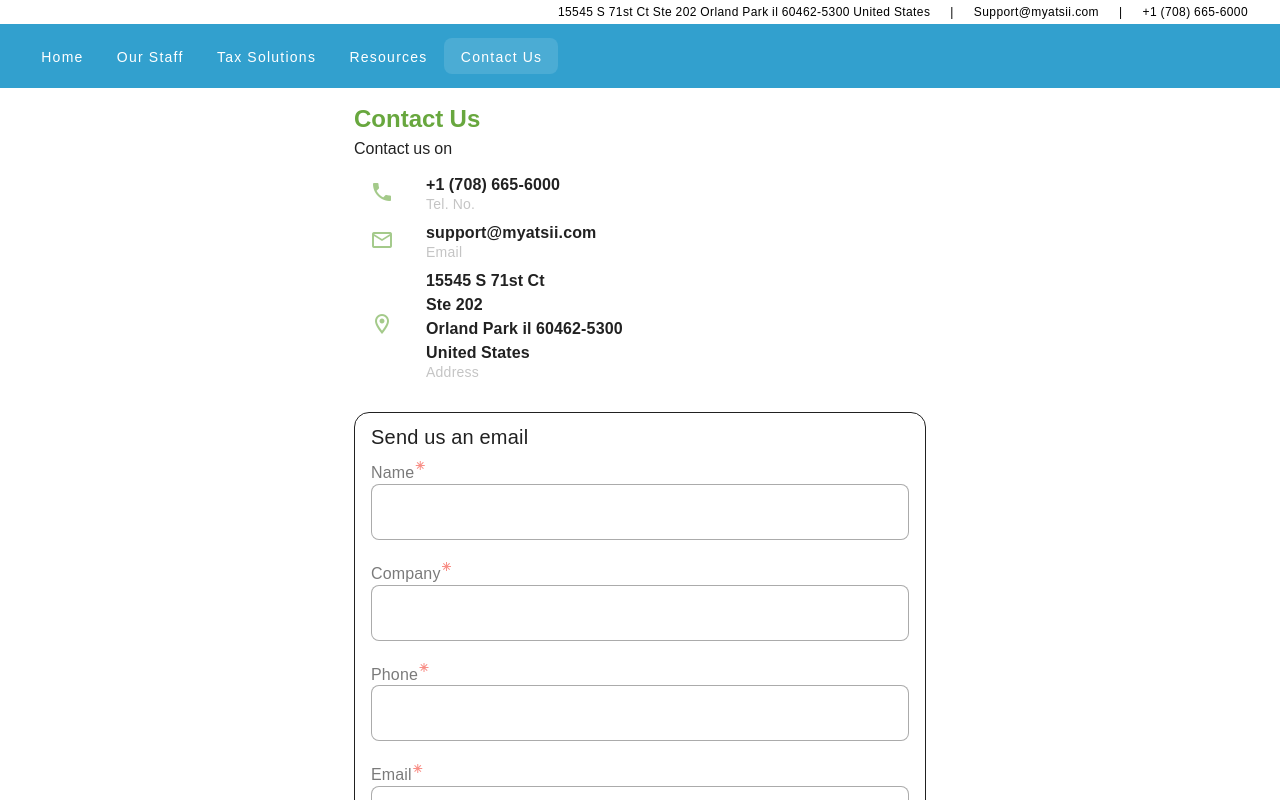
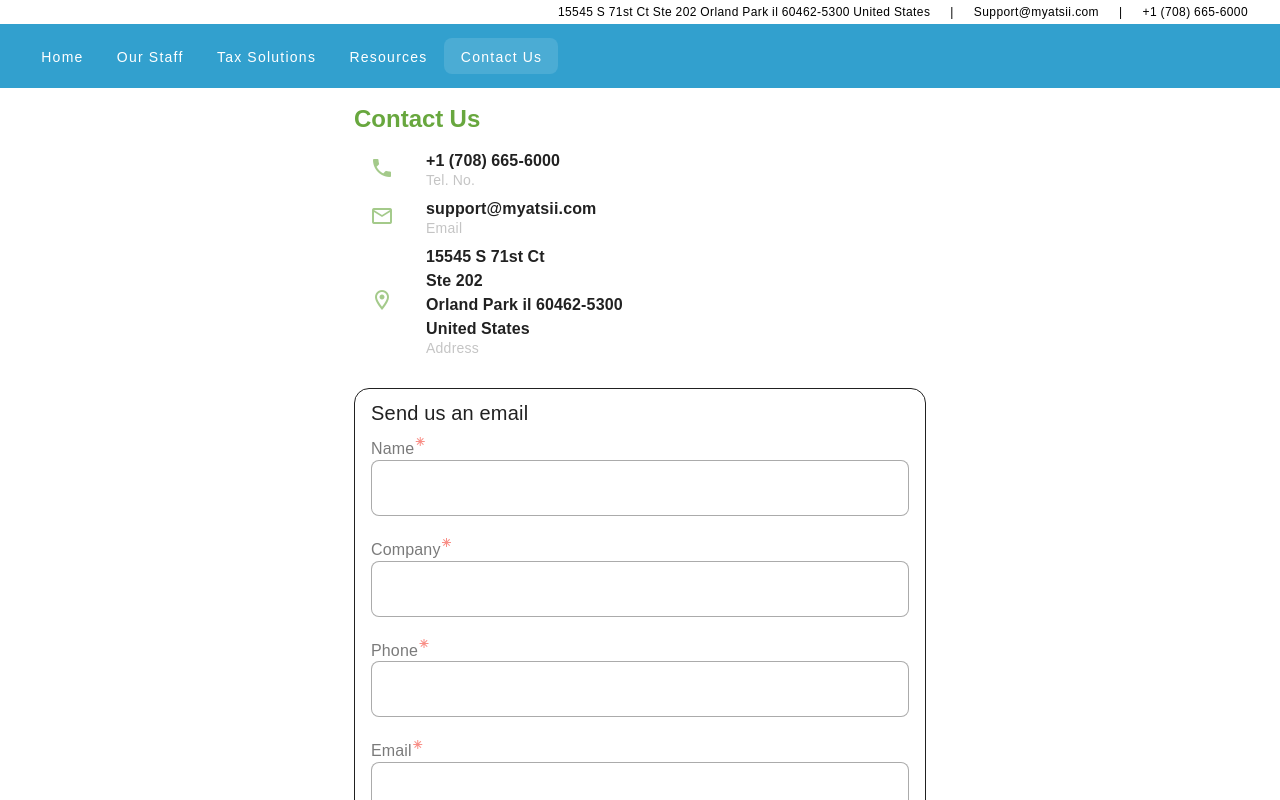
Before and after one commit to yusifk88/taxwebsite, a Nuxt app: page /contact in a window 1280 px wide. Shown: the top 800 px of the page. Built offline with nearby package versions, Linux system fonts and the light colour scheme.

Commit message:
Update contact.vue
Repeating

```diff
--- a/pages/contact.vue
+++ b/pages/contact.vue
@@ -4,7 +4,7 @@
 <v-row>
   <v-col cols="12" sm="6" class="mx-auto">
     <h2 style="color: #68A73E">Contact Us</h2>
-    <p>Contact us on</p>
+
 
     <v-list>
 
```
